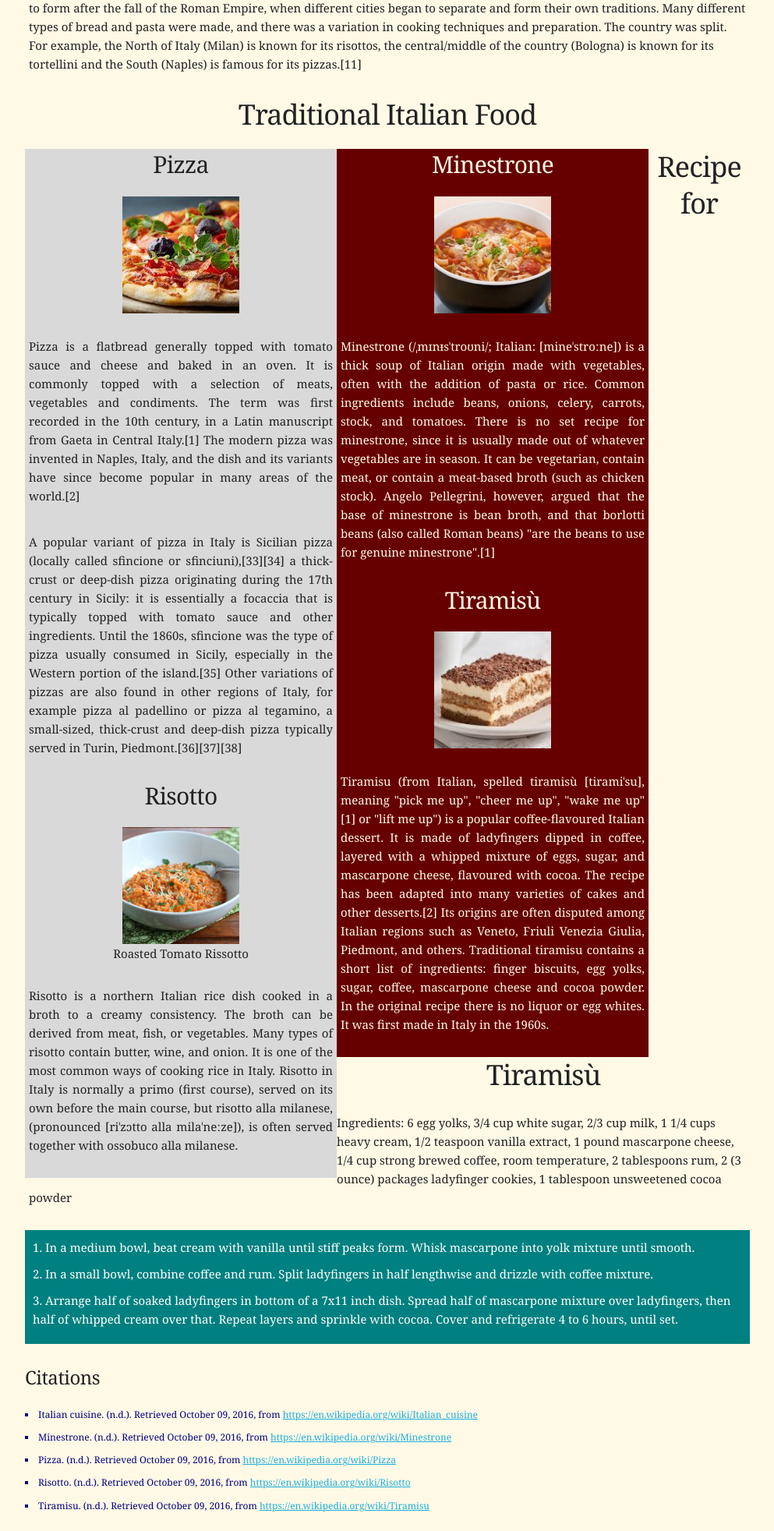
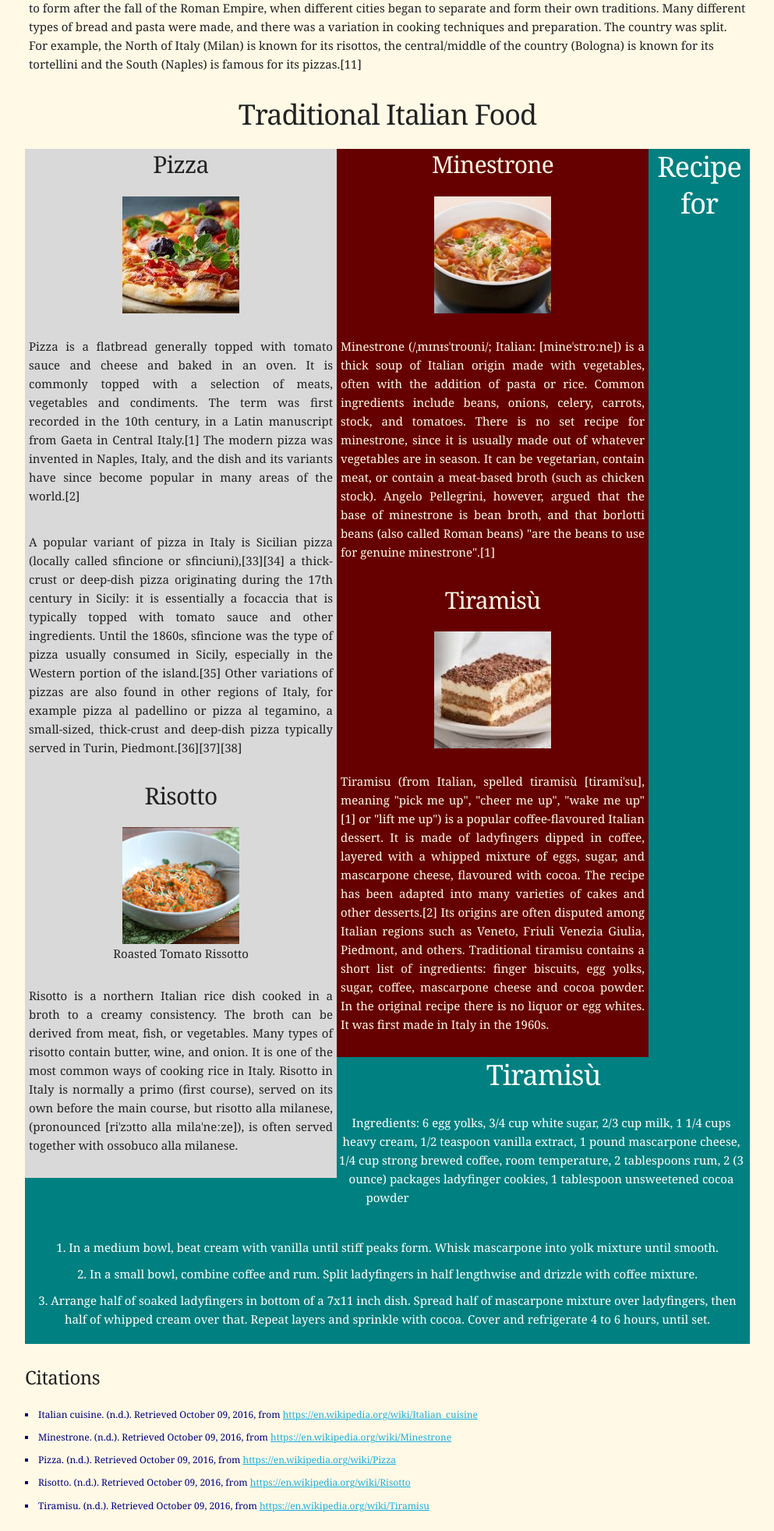
Before and after one commit to czelicof/project01-resubmit, a PHP site: page /italian-foods.php in a window 1280 px wide. Shown: the part 386-2350 px from the top of the page at 78% size, without its empty margins (148-1141 px from the left). Run offline with PHP 8.4, Linux system fonts and the light colour scheme.

Commit message:
Recipe section changed

```diff
--- a/css/custom.css
+++ b/css/custom.css
@@ -44,6 +44,23 @@ color: black;
 	padding: 20px 10px 10px 20px;
 }
 
+.recipe h3{
+	background-color: teal;
+	color: white;
+}
+
+.recipe p{
+	background-color: teal;
+	color:white;
+}
+
+.recipe {
+	vertical-align: top;
+	background-color: teal;
+	height: auto;
+	text-align: justify;
+	text-align: center;
+}
 
 h2 {
 	color: #660000;
@@ -99,10 +116,6 @@ footer {
 	vertical-align: middle;
 	text-align: center;
 	clear:both;
-
-
-
-
 }
 
 body {
@@ -118,20 +131,19 @@ ul{
 	list-style-type: square;
 	color:navy;
 	text-align:left;
-
-
-
 }
 
 ol {
 	background-color: teal;
-color:white;
-padding:10px;
+	color:white;
+	padding:10px;
 
 }
 
 
-p{padding: 5px}
+p{
+	padding: 5px;
+}
 
 .column1 {
 	width:48%;
@@ -216,16 +228,6 @@ figcaption {
 
 }
 
-.column-value3 {
-	background-color: #d9d9d9;
-	color:navy;
-	padding: 10px;
-	display: block;
-	margin: auto;
-
-
-}
-
 #value-multiplier1 {
 	color: white;
 }
--- a/north-american-foods.php
+++ b/north-american-foods.php
@@ -132,9 +132,7 @@
 
 		</article>
 
-		<br>
-
-		<aside>
+		<aside class="recipe">
 
 	             <h3>Recipe for Tacos</h3>
 
```
